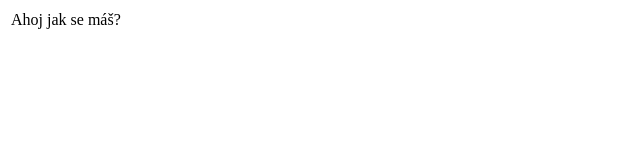
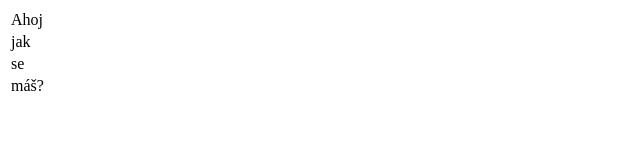
Before and after one commit to reactxx/reactxx.github.io, a plain HTML site: page index.html in a window 1280 px wide. Shown: the whole page, without its empty margins (0-640 px from the left). Drawn offline with Linux system fonts and the light colour scheme.

Commit message:
Update index.html

```diff
--- a/index.html
+++ b/index.html
@@ -5,12 +5,18 @@
 <td>
 Ahoj
 </td>
+</tr>
+<tr>
 <td>
 jak
 </td>
+</tr>
+<tr>
 <td>
 se
 </td>
+</tr>
+<tr>
 <td>
 máš?
 </td>
```
